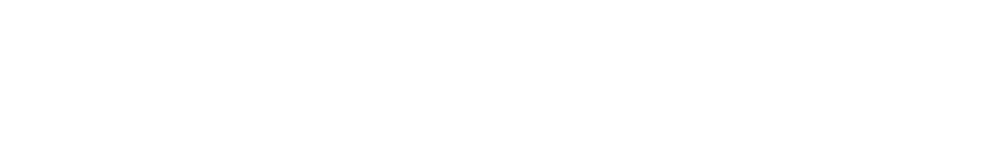
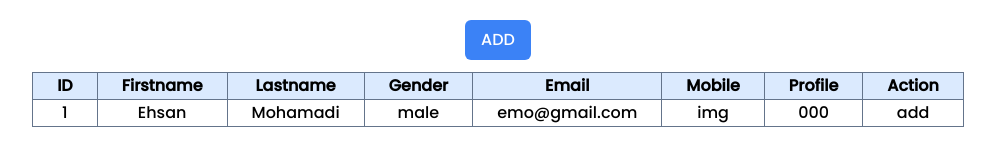
Before and after one commit to ehsanm-77/To-Do, a website: page index.html in a window 1280 px wide. Shown: the whole page, without its empty margins (142-1137 px from the left). Drawn offline with Linux system fonts and the light colour scheme.

Commit message:
create table

```diff
--- a/index.html
+++ b/index.html
@@ -10,7 +10,37 @@
 </head>
 
 <body>
-    <div class="container mx-auto">
+    <div class="container mx-auto mt-5">
+        <div class="flex justify-center mb-3">
+            <button class="bg-blue-500 text-white rounded-md py-2 px-4">ADD</button>
+        </div>
+        <table class="table-auto text-black mx-auto text-center">
+            <thead class="bg-blue-100 mx-auto">
+                <tr>
+                    <th class="border border-slate-500 px-6">ID</th>
+                    <th class="border border-slate-500 px-6">Firstname</th>
+                    <th class="border border-slate-500 px-6">Lastname</th>
+                    <th class="border border-slate-500 px-6">Gender</th>
+                    <th class="border border-slate-500 px-6">Email</th>
+                    <th class="border border-slate-500 px-6">Mobile</th>
+                    <th class="border border-slate-500 px-6">Profile</th>
+                    <th class="border border-slate-500 px-6">Action</th>
+                </tr>
+            </thead>
+            <tbody class="mx-auto">
+                <tr>
+                    <td class="border border-slate-500 px-6">1</td>
+                    <td class="border border-slate-500 px-6">Ehsan</td>
+                    <td class="border border-slate-500 px-6">Mohamadi</td>
+                    <td class="border border-slate-500 px-6">male</td>
+                    <td class="border border-slate-500 px-6">emo@gmail.com</td>
+                    <td class="border border-slate-500 px-6">img</td>
+                    <td class="border border-slate-500 px-6">000</td>
+                    <td class="border border-slate-500 px-6">add</td>
+                </tr>
+
+            </tbody>
+        </table>
     </div>
 </body>
 
--- a/src/input.css
+++ b/src/input.css
@@ -9,7 +9,7 @@
         src: url(/assets/fonts/Poppins-Medium.ttf);
     }
 
-    body {
+    * {
         font-family: "poppins";
     }
 }
```
Also changed, not shown: dist/output.css.
